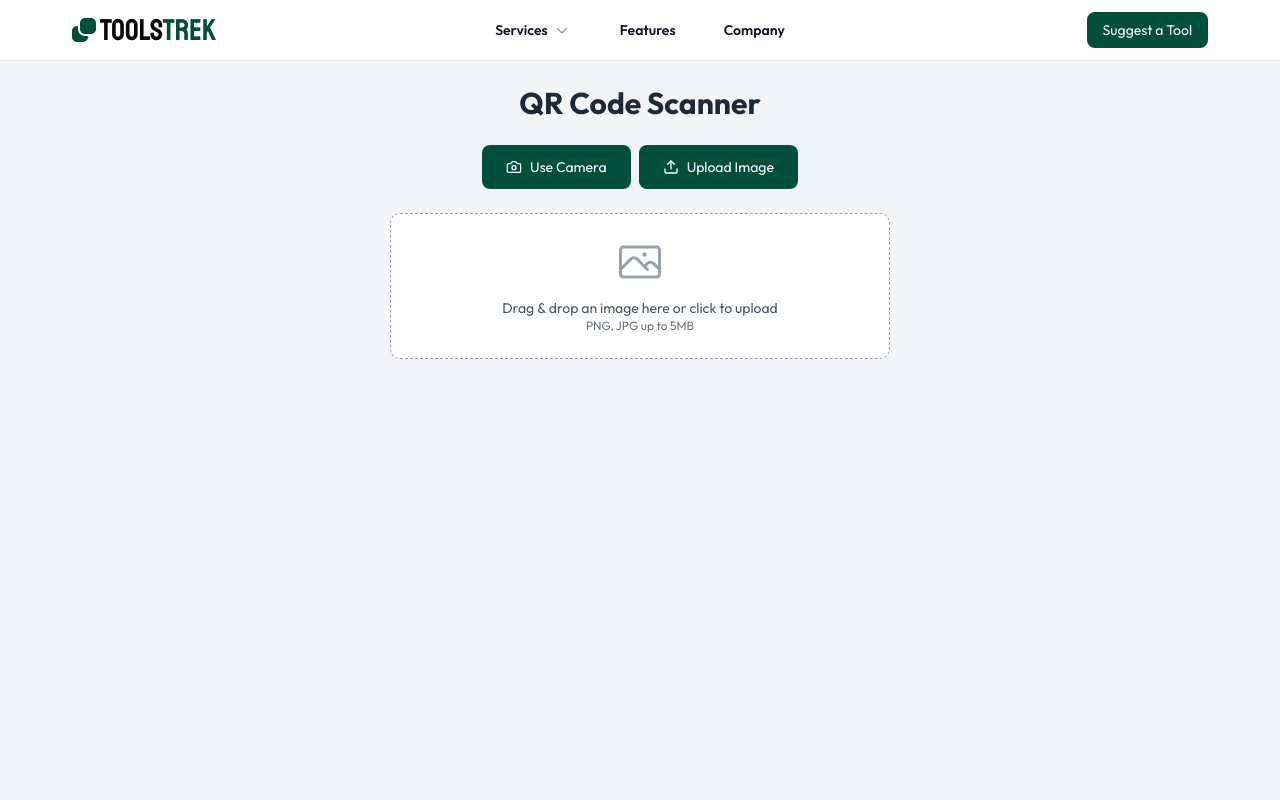
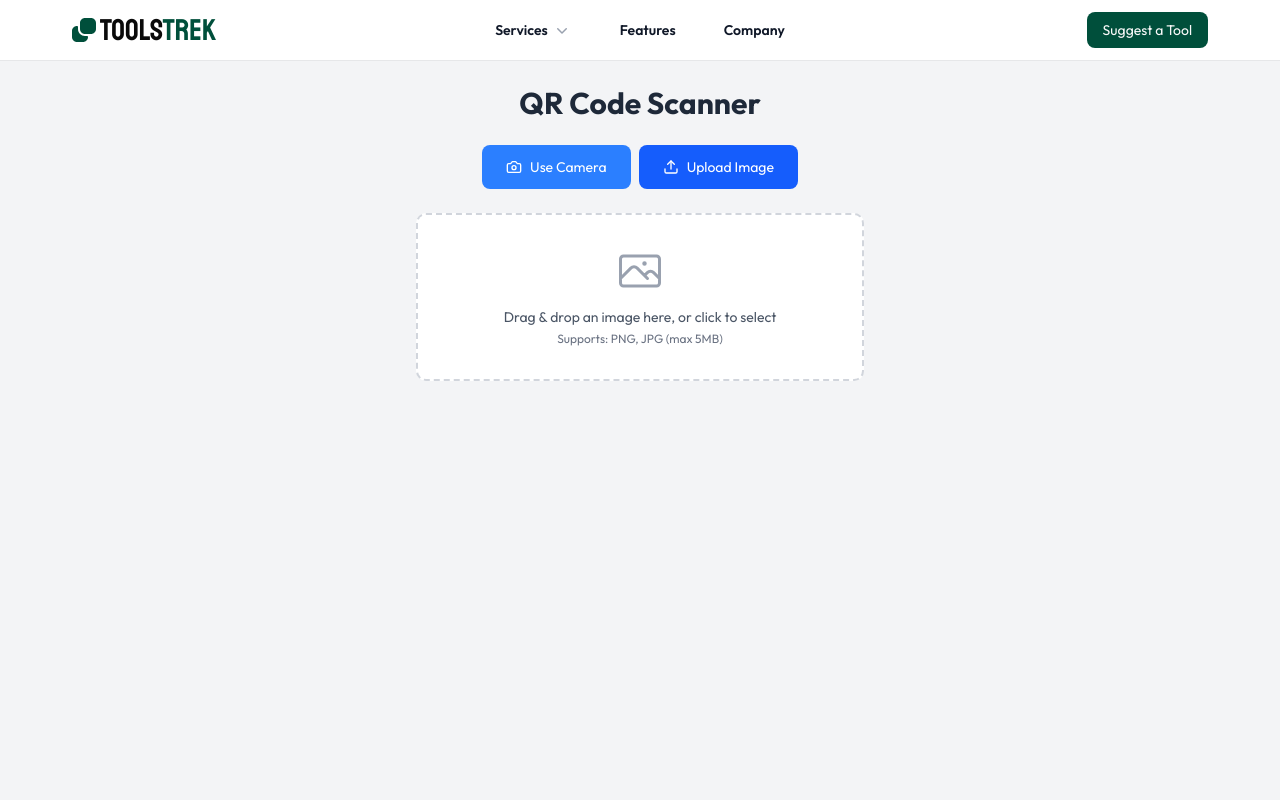
Before and after one commit to tasnimultas67/toolstrek, a Next.js app: page /tools/qr-scanner in a window 1280 px wide. Shown: the top 800 px of the page. Built offline with nearby package versions, Linux system fonts and the light colour scheme.

Commit message:
feat: Integrate jsQR library for enhanced QR code scanning functionality

```diff
--- a/app/tools-compo/QRScanner.js
+++ b/app/tools-compo/QRScanner.js
@@ -1,6 +1,7 @@
 "use client";
 import { useState, useRef, useCallback } from "react";
 import { BrowserQRCodeReader } from "@zxing/library";
+import jsQR from "jsqr";
 import Webcam from "react-webcam";
 import { useDropzone } from "react-dropzone";
 import { Camera, CameraIcon, Copy, Upload } from "lucide-react";
@@ -8,58 +9,116 @@ import { PhotoIcon } from "@heroicons/react/24/outline";
 import { toast } from "sonner";
 
 const QRScanner = () => {
-  const [mode, setMode] = useState("upload"); // Toggle mode between "camera" and "upload"
+  const [mode, setMode] = useState("upload"); // "camera" or "upload"
   const videoRef = useRef(null);
   const [result, setResult] = useState("");
   const [uploadedFile, setUploadedFile] = useState(null);
+  const [isScanning, setIsScanning] = useState(false);
 
-  // Function to capture from Camera
+  // Try both decoders (ZXing and jsQR)
+  const tryBothDecoders = async (canvas) => {
+    setIsScanning(true);
+    setResult("");
+
+    // First try @zxing
+    try {
+      const codeReader = new BrowserQRCodeReader();
+      const result = await codeReader.decodeFromCanvas(canvas);
+      setIsScanning(false);
+      return result.getText();
+    } catch (err) {
+      console.log("ZXing failed, trying jsQR...");
+    }
+
+    // Then try jsQR
+    try {
+      const imageData = canvas
+        .getContext("2d")
+        .getImageData(0, 0, canvas.width, canvas.height);
+      const code = jsQR(imageData.data, imageData.width, imageData.height);
+      setIsScanning(false);
+      return code ? code.data : null;
+    } catch (err) {
+      setIsScanning(false);
+      return null;
+    }
+  };
+
+  // Capture from camera
   const captureImage = useCallback(async () => {
-    if (videoRef.current) {
+    if (!videoRef.current) return;
+
     const imageSrc = videoRef.current.getScreenshot();
-      const codeReader = new BrowserQRCodeReader();
+    const img = new Image();
+    img.src = imageSrc;
 
-      try {
-        const decodedResult = await codeReader.decodeFromImageUrl(imageSrc);
-        setResult(decodedResult.getText());
-      } catch (err) {
-        setResult("No QR Code detected.");
-      }
-    }
+    img.onload = async () => {
+      const canvas = document.createElement("canvas");
+      canvas.width = img.width;
+      canvas.height = img.height;
+      const ctx = canvas.getContext("2d");
+      ctx.drawImage(img, 0, 0);
+
+      const decodedText = await tryBothDecoders(canvas);
+      setResult(decodedText || "No QR Code detected.");
+    };
   }, []);
 
-  // Function to process Uploaded QR Image
+  // Handle file upload
   const handleFileUpload = async (file) => {
     const imgUrl = URL.createObjectURL(file);
     setUploadedFile(imgUrl);
-    const codeReader = new BrowserQRCodeReader();
 
-    try {
-      const result = await codeReader.decodeFromImageUrl(imgUrl);
-      setResult(result.getText());
-    } catch (err) {
-      setResult("QR Code not found.");
-    }
+    const img = new Image();
+    img.src = imgUrl;
+
+    img.onload = async () => {
+      const canvas = document.createElement("canvas");
+      canvas.width = img.width;
+      canvas.height = img.height;
+      const ctx = canvas.getContext("2d");
+      ctx.drawImage(img, 0, 0);
+
+      const decodedText = await tryBothDecoders(canvas);
+      setResult(decodedText || "QR Code not found.");
+    };
   };
 
-  // Drag & Drop functionality with react-dropzone
+  // Drag & drop functionality
   const { getRootProps, getInputProps } = useDropzone({
-    accept: "image/*",
+    accept: {
+      "image/*": [".png", ".jpg", ".jpeg"],
+    },
+    maxSize: 5 * 1024 * 1024, // 5MB
     onDrop: (acceptedFiles) => {
       if (acceptedFiles.length > 0) {
         handleFileUpload(acceptedFiles[0]);
       }
     },
+    onDropRejected: () => {
+      toast.error("File rejected", {
+        description: "Please upload an image (PNG/JPG) under 5MB",
+      });
+    },
   });
 
-  // Function to copy the result to clipboard
+  // Copy result to clipboard
   const copyToClipboard = (text) => {
+    if (!text) return;
+
     navigator.clipboard.writeText(text);
     toast("Copied to clipboard", {
-      description: "The URL is ready to be pasted",
+      description: "The QR code content is ready to be pasted",
       action: {
         label: "Open URL",
-        onClick: () => window.open(text, "_blank"),
+        onClick: () => {
+          try {
+            new URL(text); // Validate if it's a URL
+            window.open(text, "_blank");
+          } catch {
+            toast.info("This is not a valid URL");
+          }
+        },
       },
     });
   };
@@ -68,83 +127,118 @@ const QRScanner = () => {
     <div className="flex flex-col items-center p-6 min-h-screen bg-gray-100">
       <h2 className="text-3xl font-bold text-gray-800 mb-6">QR Code Scanner</h2>
 
-      {/* Toggle Scanner Mode */}
-      <div className="flex gap-2">
+      {/* Mode Toggle */}
+      <div className="flex gap-2 mb-6">
         <button
-          onClick={() => setMode("camera") & setResult("")}
+          onClick={() => {
+            setMode("camera");
+            setResult("");
+            setUploadedFile(null);
+          }}
           className={`px-6 py-3 rounded-md cursor-pointer transition flex items-center justify-center gap-2 text-sm ${
             mode === "camera"
-              ? "bg-brandColor text-white"
-              : "bg-brandColor text-white hover:bg-brandColorHover"
+              ? "bg-blue-600 text-white"
+              : "bg-blue-500 text-white hover:bg-blue-600"
           }`}
         >
-          <CameraIcon className="size-4"></CameraIcon>
+          <CameraIcon className="size-4" />
           Use Camera
         </button>
         <button
-          onClick={() => setMode("upload") & setResult("")}
+          onClick={() => {
+            setMode("upload");
+            setResult("");
+          }}
           className={`px-6 py-3 rounded-md cursor-pointer transition flex items-center justify-center gap-2 text-sm ${
             mode === "upload"
-              ? "bg-brandColor text-white"
-              : "bg-brandColor text-white hover:bg-brandColorHover"
+              ? "bg-blue-600 text-white"
+              : "bg-blue-500 text-white hover:bg-blue-600"
           }`}
         >
-          <Upload className="size-4"></Upload>
+          <Upload className="size-4" />
           Upload Image
         </button>
       </div>
 
       {/* Camera Mode */}
       {mode === "camera" && (
-        <>
+        <div className="flex flex-col items-center">
           <Webcam
             ref={videoRef}
             screenshotFormat="image/png"
-            className="mt-6 w-80 h-80 border-2 border-gray-400 rounded-lg"
+            className="w-full max-w-md border-2 border-gray-300 rounded-lg"
+            videoConstraints={{
+              facingMode: "environment",
+              width: 1280,
+              height: 720,
+            }}
           />
           <button
             onClick={captureImage}
-            className="-mt-5 px-6 py-2 bg-brandColor text-white rounded-md text-sm transition hover:bg-brandColorHover cursor-pointer flex items-center justify-center gap-2"
+            disabled={isScanning}
+            className="mt-4 px-6 py-2 bg-blue-600 text-white rounded-md text-sm transition hover:bg-blue-700 cursor-pointer flex items-center justify-center gap-2 disabled:opacity-50"
           >
-            <Camera className="size-4"></Camera>
-            Capture & Scan
+            <Camera className="size-4" />
+            {isScanning ? "Scanning..." : "Capture & Scan"}
           </button>
-        </>
-      )}
-
-      {/* Upload Mode with Drag & Drop */}
-      {mode === "upload" && (
-        <div className="mt-6 w-full md:w-[500px]">
-          <div
-            {...getRootProps()}
-            className="cursor-pointer flex flex-col items-center justify-center rounded-lg border-1 border-dashed border-gray-400 bg-white p-6  transition hover:border-gray-600"
-          >
-            <input {...getInputProps()} />
-            <PhotoIcon className="size-12 text-gray-400" />
-            <p className="mt-3 text-sm text-gray-600">
-              Drag & drop an image here or click to upload
-            </p>
-            <p className="text-xs text-gray-500">PNG, JPG up to 5MB</p>
-          </div>
         </div>
       )}
 
-      {/* Display Result with Copy Button */}
-      {result && (
-        <div className="mt-6">
-          <div className="flex items-center justify-center bg-white p-2 px-5 rounded-t-md w-fit m-auto">
-            <h3 className="text-sm font-medium text-gray-800">
-              Scanned Result:
+      {/* Upload Mode */}
+      {mode === "upload" && (
+        <div className="w-full max-w-md">
+          <div
+            {...getRootProps()}
+            className="cursor-pointer flex flex-col items-center justify-center rounded-lg border-2 border-dashed border-gray-300 bg-white p-8 transition hover:border-gray-400"
+          >
+            <input {...getInputProps()} />
+            <PhotoIcon className="size-12 text-gray-400 mb-3" />
+            <p className="text-sm text-gray-600 text-center">
+              Drag & drop an image here, or click to select
+            </p>
+            <p className="text-xs text-gray-500 mt-1">
+              Supports: PNG, JPG (max 5MB)
+            </p>
+          </div>
+
+          {uploadedFile && (
+            <div className="mt-4 flex justify-center">
+              <img
+                src={uploadedFile}
+                alt="Uploaded QR Code"
+                className="max-h-64 border rounded-lg"
+              />
+            </div>
+          )}
+        </div>
+      )}
+
+      {/* Scan Results */}
+      {(result || isScanning) && (
+        <div className="mt-8 w-full max-w-md">
+          <div className="bg-white p-4 rounded-lg shadow-md">
+            <h3 className="text-lg font-medium text-gray-800 mb-2">
+              {isScanning ? "Scanning..." : "Scan Result"}
             </h3>
+
+            {result ? (
+              <div className="flex items-center gap-2">
+                <div className="flex-1 truncate text-blue-600 font-medium">
+                  {result}
                 </div>
-          <div className="flex items-center gap-3 bg-white px-4 py-2 rounded-lg shadow-md">
-            <p className="text-lg font-medium text-brandColor"> {result}</p>
                 <button
                   onClick={() => copyToClipboard(result)}
-              className="p-2 bg-brandColor/20 text-gray-700 rounded-md transition hover:bg-brandColorHover/30 cursor-pointer"
+                  className="p-2 bg-blue-100 text-blue-600 rounded-md hover:bg-blue-200 transition"
+                  title="Copy to clipboard"
                 >
                   <Copy className="size-4" />
                 </button>
+              </div>
+            ) : isScanning ? (
+              <div className="text-gray-500">Processing image...</div>
+            ) : (
+              <div className="text-gray-500">No QR code found</div>
+            )}
           </div>
         </div>
       )}
--- a/package.json
+++ b/package.json
@@ -23,6 +23,7 @@
     "clsx": "^2.1.1",
     "date-fns": "^4.1.0",
     "jspdf": "^3.0.1",
+    "jsqr": "^1.0.0",
     "lucide": "^0.507.0",
     "lucide-react": "^0.507.0",
     "motion": "^12.9.4",
```
Also changed, not shown: 1 other file (tests, documents, lock files or other folders). Lines whose indentation alone changed are shown as unchanged.
